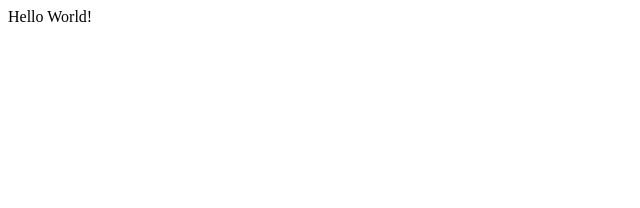
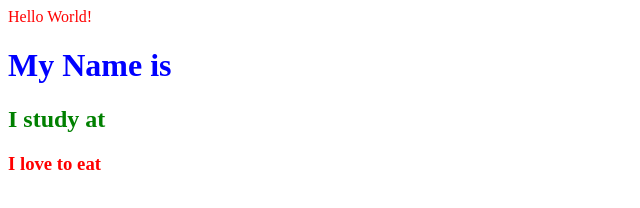
Before and after one commit to antonsauh/SdaWebCourseMaterials, a plain HTML site: page EX_01/index.html in a window 1280 px wide. Shown: the whole page, without its empty margins (0-640 px from the left). Drawn offline with Linux system fonts and the light colour scheme.

Commit message:
add elements and styles

```diff
--- a/EX_01/index.html
+++ b/EX_01/index.html
@@ -1,10 +1,14 @@
 <!DOCTYPE html>
 <html lang="en">
 <head>
+    <link rel="stylesheet" type="text/css" href="styles.css">
     <meta charset="UTF-8">
     <title>Title</title>
 </head>
 <body>
 Hello World!
+<h1>My Name is</h1>
+<h2 class="my-css-class">I study at</h2>
+<h3 id="my-id">I love to eat</h3>
 </body>
 </html>
--- a/EX_01/styles.css
+++ b/EX_01/styles.css
@@ -0,0 +1,12 @@
+body {
+    color: red;
+}
+h1 {
+    color: blue;
+}
+.my-css-class {
+    color: green;
+}
+#my-id {
+
+}
```
